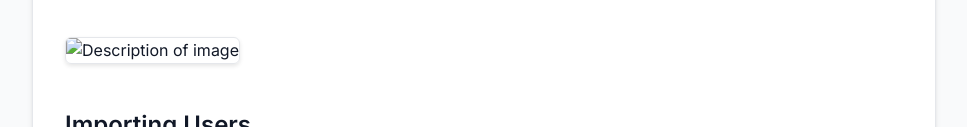
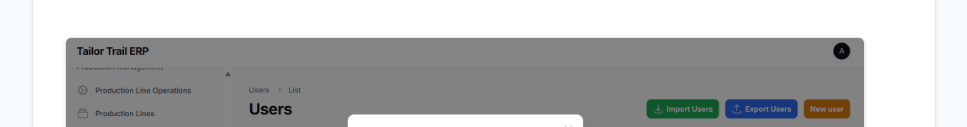
Before and after one commit to sahan-2001/Tailor-Trail-ERP-documentation, a plain HTML site: page user-module.html in a window 1280 px wide. Shown: the part 2660-2787 px from the top of the page, without its empty margins (296-1263 px from the left). Drawn offline with Linux system fonts and the light colour scheme; files whose address does not match are found by name.

Commit message:
upload user resource images for testing

```diff
--- a/user-module.html
+++ b/user-module.html
@@ -138,7 +138,7 @@
                     <li>Use the search box to filter users by name, email, or other attributes</li>
                 </ol>
 
-                <img src="screenshots/user/1.png" alt="Description of image" width="800">
+                <img src="1.png" alt="Description of image" width="800">
                 <br>
                 <br>
 
@@ -163,12 +163,12 @@
                     <strong>Note:</strong> When sending an invitation email, the user will receive a link to set their own password. The password field can be left blank in this case.
                 </div>
 
-                <img src="screenshots/user/2.png" alt="Description of image" width="800">
+                <img src="2.png" alt="Description of image" width="800">
                 <br>
                 <br>
 
                 <h4>Select User Roles</h4>
-                <img src="screenshots/user/3.png" alt="Description of image" width="800">
+                <img src="3.png" alt="Description of image" width="800">
                 <br>
                 <br>
 
@@ -186,7 +186,7 @@
                     <strong>Note:</strong> When Editing a user profile, the password will be changed to default system password
                 </div>
 
-                <img src="screenshots/user/4.png" alt="Description of image" width="800">
+                <img src="4.png" alt="Description of image" width="800">
                 <br>
                 <br>
 
@@ -203,7 +203,7 @@
                     <strong>Warning:</strong> Deleted users cannot be recovered. Consider deactivating instead of deleting if you might need the account later.
                 </div>
 
-                <img src="screenshots/user/5.png" alt="Description of image" width="800">
+                <img src="user/5.png" alt="Description of image" width="800">
                 <br>
                 <br>
 
@@ -234,7 +234,7 @@
                     <li>Click <strong>Import</strong> to process the file</li>
                 </ol>
 
-                <img src="screenshots/user/7.png" alt="Description of image" width="800">
+                <img src="user/7.png" alt="Description of image" width="800">
                 <br>
                 <br>
             </div>
```
Also changed, not shown: user-1.png (added), user-2.png (added), user-3.png (added), user-4.png (added), user-5.png (added), user/6.png (added), user/7.png (added).
